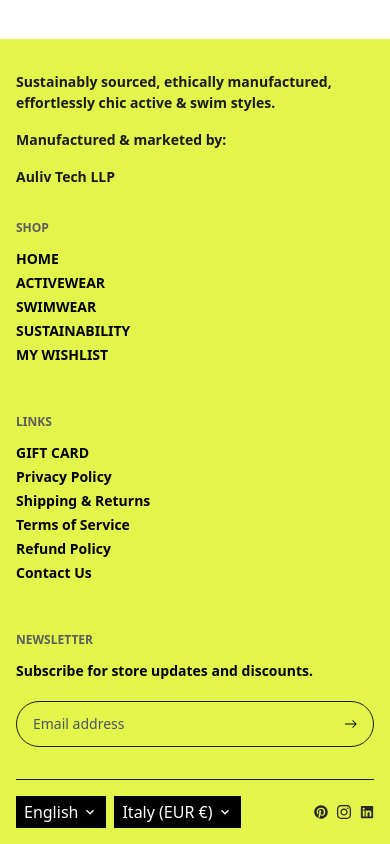
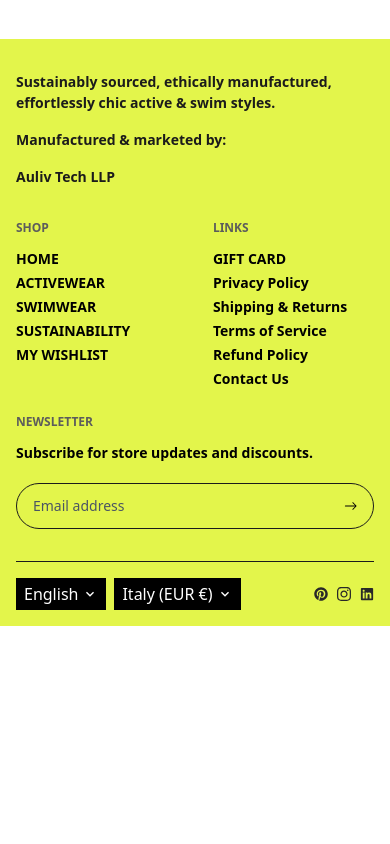
Before and after one commit to ashalearnology/sowhat, a Next.js app in the folder frontend/: page / in a window 390 px wide. Shown: the part 6025-6869 px from the top of the page. After the commit the page ends 6651 px from the top, so only its background shows below. Built offline with nearby package versions, Linux system fonts and the light colour scheme.

Commit message:
Adjusted padding in footer component

```diff
--- a/frontend/src/components/Footer.tsx
+++ b/frontend/src/components/Footer.tsx
@@ -98,7 +98,7 @@
             </div>
 
             {/* Links & Newsletter Section */}
-            <div className='flex flex-wrap md:flex-nowrap w-full md:w-auto justify-between gap-12'>
+            <div className='flex flex-wrap  md:flex-nowrap md:w-auto justify-between gap-6 sm:gap-12'>
               {/* SHOP */}
               <div className='flex flex-col gap-3 w-[45%] md:w-auto'>
                 <span className='text-[12px] text-[#5c5c5c] font-bold'>
@@ -135,7 +135,7 @@
                 </span>
                 <div className='flex flex-col gap-5 text-sm font-bold'>
                   <span>Subscribe for store updates and discounts.</span>
-                  <div className='flex items-center border border-[#1B1B1B] px-4 py-3 w-full md:w-[320px] lg:w-[380px] rounded-full'>
+                  <div className='flex items-center border border-[#1B1B1B] px-4 py-3 w-full md:w-[300px] lg:w-[380px] rounded-full'>
                     <input
                       type='text'
                       placeholder='Email address'
```
